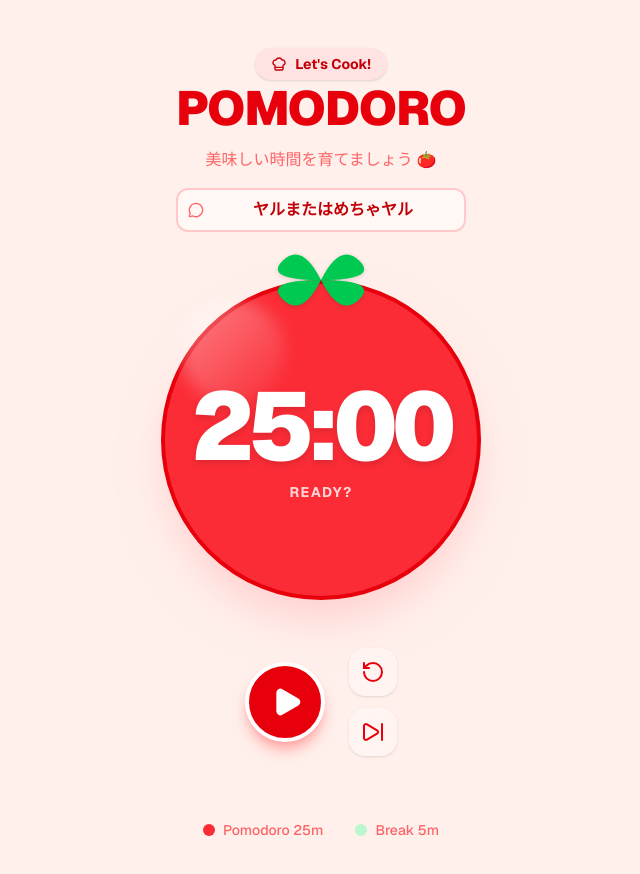
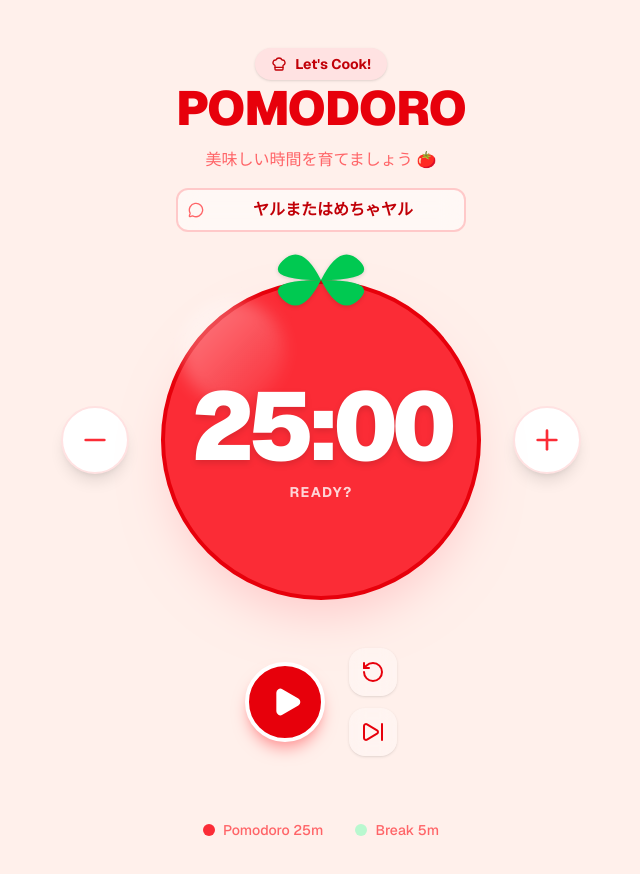
Before and after one commit to iidaatcnt/workshop-timer, a Next.js app: page / in a window 1280 px wide. Shown: the top 874 px of the page, without its empty margins (319-959 px from the left). Built offline with nearby package versions, Linux system fonts and the light colour scheme.

Commit message:
feat: add +/- buttons to adjust timer duration

```diff
--- a/src/components/PomodoroApp.tsx
+++ b/src/components/PomodoroApp.tsx
@@ -2,7 +2,7 @@
 
 import { usePomodoro } from '@/hooks/usePomodoro';
 import { cn } from '@/lib/utils';
-import { Play, Pause, RotateCcw, SkipForward, Utensils, Leaf, ChefHat, MessageCircle } from 'lucide-react';
+import { Play, Pause, RotateCcw, SkipForward, Utensils, Leaf, ChefHat, MessageCircle, Plus, Minus } from 'lucide-react';
 import { useCallback, useState } from 'react';
 
 export function PomodoroApp() {
@@ -40,7 +40,7 @@ export function PomodoroApp() {
         }
     }, []);
 
-    const { mode, timeLeft, isActive, toggleTimer, resetTimer, switchMode } = usePomodoro(playAlarm);
+    const { mode, timeLeft, isActive, toggleTimer, resetTimer, switchMode, adjustTime, focusTime, breakTime } = usePomodoro(playAlarm);
     const [message, setMessage] = useState("ヤルまたはめちゃヤル");
 
     // Format time mm:ss
@@ -102,9 +102,22 @@ export function PomodoroApp() {
                 </div>
             </header>
 
-            {/* Main Timer (The Tomato) */}
-            <div className="relative z-10">
+            {/* Main Timer (The Tomato) with Adjustment Buttons */}
+            <div className="relative z-10 flex items-center justify-center gap-4 md:gap-8">
 
+                {/* Minus Button */}
+                <button
+                    onClick={() => adjustTime(-60)}
+                    className={cn(
+                        "p-4 rounded-full shadow-lg transition-transform hover:scale-110 active:scale-90 border-2 bg-white",
+                        isFocus ? "text-red-500 border-red-100" : "text-green-500 border-green-100"
+                    )}
+                    aria-label="Decrease time"
+                >
+                    <Minus className="w-6 h-6 md:w-8 md:h-8" />
+                </button>
+
+                <div className="relative">
                     {/* Cute Leaf Decoration on top of the tomato */}
                     <div className={cn(
                         "absolute -top-12 left-1/2 -translate-x-1/2 w-24 h-24 z-20 transition-all duration-700 origin-bottom",
@@ -132,6 +145,19 @@ export function PomodoroApp() {
                             {isActive ? (isFocus ? "Cooking..." : "Resting...") : "Ready?"}
                         </span>
                     </div>
+                </div>
+
+                {/* Plus Button */}
+                <button
+                    onClick={() => adjustTime(60)}
+                    className={cn(
+                        "p-4 rounded-full shadow-lg transition-transform hover:scale-110 active:scale-90 border-2 bg-white",
+                        isFocus ? "text-red-500 border-red-100" : "text-green-500 border-green-100"
+                    )}
+                    aria-label="Increase time"
+                >
+                    <Plus className="w-6 h-6 md:w-8 md:h-8" />
+                </button>
             </div>
 
             {/* Controls */}
@@ -180,11 +206,11 @@ export function PomodoroApp() {
             )}>
                 <div className="flex items-center gap-2">
                     <div className={cn("w-3 h-3 rounded-full", isFocus ? "bg-red-500" : "bg-red-200")} />
-                    Pomodoro 25m
+                    Pomodoro {Math.floor(focusTime / 60)}m
                 </div>
                 <div className="flex items-center gap-2">
                     <div className={cn("w-3 h-3 rounded-full", !isFocus ? "bg-green-500" : "bg-green-200")} />
-                    Break 5m
+                    Break {Math.floor(breakTime / 60)}m
                 </div>
             </div>
 
--- a/src/hooks/usePomodoro.ts
+++ b/src/hooks/usePomodoro.ts
@@ -2,29 +2,48 @@ import { useState, useEffect, useCallback } from 'react';
 
 export type TimerMode = 'focus' | 'break';
 
-const FOCUS_TIME = 25 * 60; // 25 minutes
-const BREAK_TIME = 5 * 60;  // 5 minutes
+const DEFAULT_FOCUS_TIME = 25 * 60;
+const DEFAULT_BREAK_TIME = 5 * 60;
 
 export function usePomodoro(onComplete?: () => void) {
     const [mode, setMode] = useState<TimerMode>('focus');
-    const [timeLeft, setTimeLeft] = useState(FOCUS_TIME);
+    const [focusTime, setFocusTime] = useState(DEFAULT_FOCUS_TIME);
+    const [breakTime, setBreakTime] = useState(DEFAULT_BREAK_TIME);
+    const [timeLeft, setTimeLeft] = useState(DEFAULT_FOCUS_TIME);
     const [isActive, setIsActive] = useState(false);
 
     // Switch modes automatically or manually
     const switchMode = useCallback(() => {
         const nextMode = mode === 'focus' ? 'break' : 'focus';
         setMode(nextMode);
-        setTimeLeft(nextMode === 'focus' ? FOCUS_TIME : BREAK_TIME);
+        setTimeLeft(nextMode === 'focus' ? focusTime : breakTime);
         setIsActive(false);
-    }, [mode]);
+    }, [mode, focusTime, breakTime]);
 
     const toggleTimer = useCallback(() => {
         setIsActive(!isActive);
     }, [isActive]);
 
     const resetTimer = useCallback(() => {
-        setTimeLeft(mode === 'focus' ? FOCUS_TIME : BREAK_TIME);
+        setTimeLeft(mode === 'focus' ? focusTime : breakTime);
         setIsActive(false);
+    }, [mode, focusTime, breakTime]);
+
+    const adjustTime = useCallback((amount: number) => {
+        if (mode === 'focus') {
+            setFocusTime(prev => {
+                const updated = Math.max(60, prev + amount);
+                return updated;
+            });
+            // Also adjust current timeLeft to reflect the change immediately
+            setTimeLeft(prev => Math.max(0, prev + amount));
+        } else {
+            setBreakTime(prev => {
+                const updated = Math.max(60, prev + amount);
+                return updated;
+            });
+            setTimeLeft(prev => Math.max(0, prev + amount));
+        }
     }, [mode]);
 
     useEffect(() => {
@@ -52,6 +71,9 @@ export function usePomodoro(onComplete?: () => void) {
         toggleTimer,
         resetTimer,
         switchMode,
-        progress: 1 - timeLeft / (mode === 'focus' ? FOCUS_TIME : BREAK_TIME)
+        adjustTime,
+        focusTime,
+        breakTime,
+        progress: 1 - timeLeft / (mode === 'focus' ? focusTime : breakTime)
     };
 }
```
Lines whose indentation alone changed are shown as unchanged.
